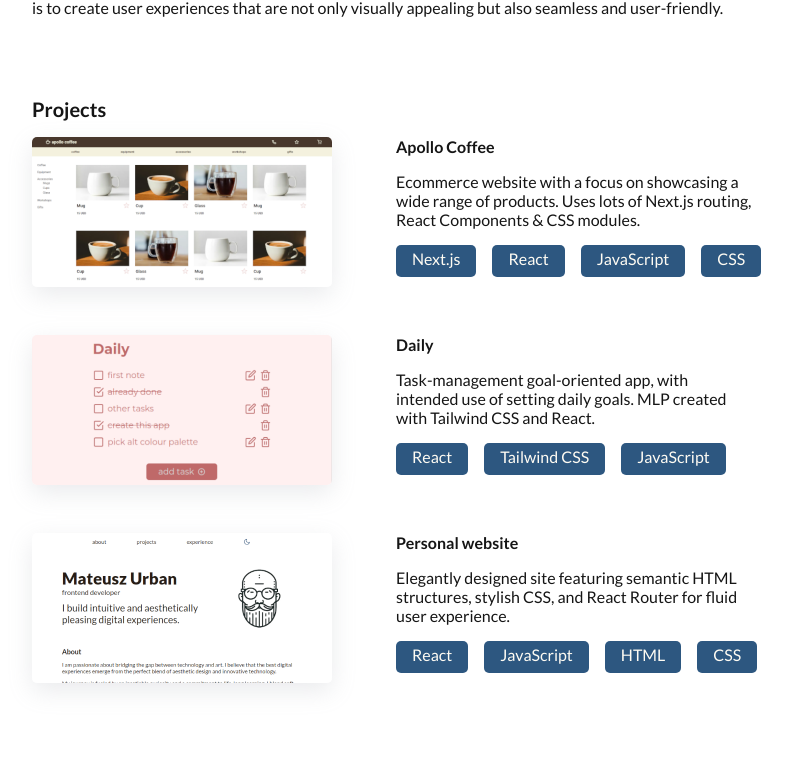
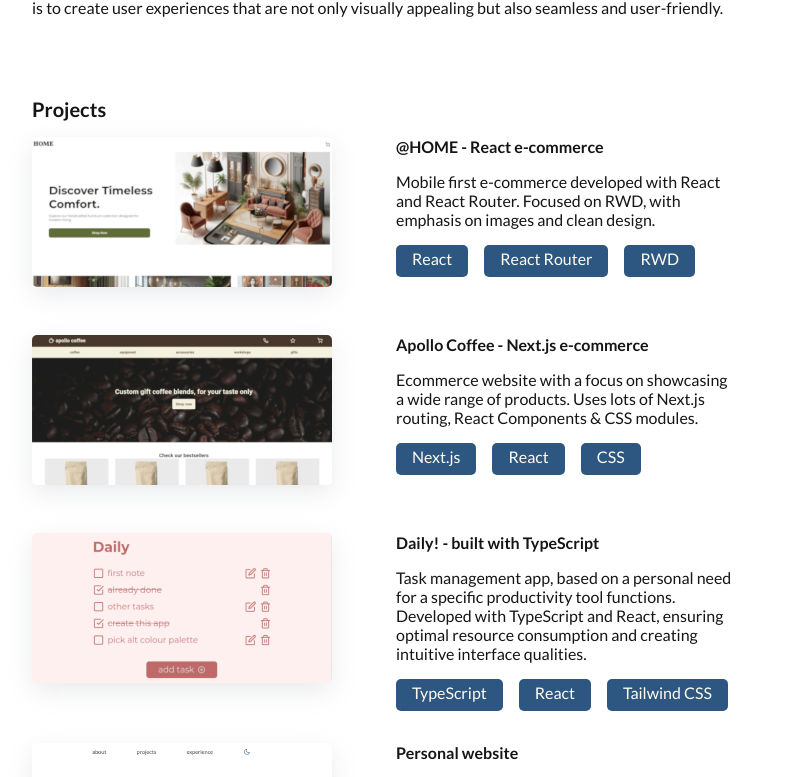
Before and after one commit to mateuszurban/portfolio-website, a React (Vite) app: page / in a window 1280 px wide. Shown: the part 535-1312 px from the top of the page, without its empty margins (256-1048 px from the left). Built offline with nearby package versions, Linux system fonts and the light colour scheme.

Commit message:
Update projects section and their assets

```diff
--- a/src/components/Projects.jsx
+++ b/src/components/Projects.jsx
@@ -4,14 +4,37 @@ export default function Projects() {
       <h3 id="projects">Projects</h3>
       <ul>
         <li className="project">
-          <img src="./apollo_prev_1.png" alt="project preview image" />
+          <img src="./home_prev_0.png" alt="project preview image" />
+          <div className="projectDescription">
+            <h4>
+              <a
+                target="_blank"
+                href="https://mateuszurban.github.io/ecommerce-react/"
+              >
+                @HOME - React e-commerce{" "}
+              </a>
+            </h4>
+            <p>
+              Mobile first e-commerce developed with React and React Router.
+              Focused on RWD, with emphasis on images and clean design.
+            </p>
+            <ul className="projectsTech">
+              <li>React</li>
+              <li>React Router</li>
+              <li>RWD</li>
+            </ul>
+          </div>
+        </li>
+        <li className="project">
+          <img src="./apollo_prev_0.png" alt="project preview image" />
+
           <div className="projectDescription">
             <h4>
               <a
                 target="_blank"
                 href="https://nextjs-project-apollo.vercel.app/"
               >
-                Apollo Coffee{" "}
+                Apollo Coffee - Next.js e-commerce{" "}
               </a>
             </h4>
             <p>
@@ -22,7 +45,6 @@ export default function Projects() {
             <ul className="projectsTech">
               <li>Next.js</li>
               <li>React</li>
-              <li>JavaScript</li>
               <li>CSS</li>
             </ul>
           </div>
@@ -35,17 +57,19 @@ export default function Projects() {
                 target="_blank"
                 href="https://mateuszurban.github.io/project-todo-react/"
               >
-                Daily
+                Daily! - built with TypeScript
               </a>
             </h4>
             <p>
-              Task-management goal-oriented app, with intended use of setting
-              daily goals. MLP created with Tailwind CSS and React.
+              Task management app, based on a personal need for a specific
+              productivity tool functions. Developed with TypeScript and React,
+              ensuring optimal resource consumption and creating intuitive
+              interface qualities.
             </p>
             <ul className="projectsTech">
+              <li>TypeScript</li>
               <li>React</li>
               <li>Tailwind CSS</li>
-              <li>JavaScript</li>
             </ul>
           </div>
         </li>
@@ -55,11 +79,10 @@ export default function Projects() {
             <h4>Personal website</h4>
             <p>
               Elegantly designed site featuring semantic HTML structures,
-              stylish CSS, and React Router for fluid user experience.
+              stylish CSS, and React for fluid user experience.
             </p>
             <ul className="projectsTech">
               <li>React</li>
-              <li>JavaScript</li>
               <li>HTML</li>
               <li>CSS</li>
             </ul>
```
Also changed, not shown: public/home_prev_0.png (added), 1 other file (tests, documents, lock files or other folders).
